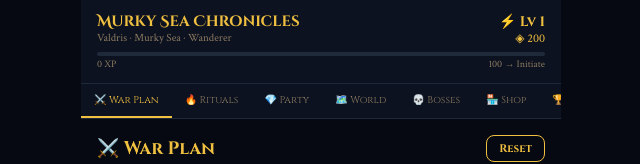
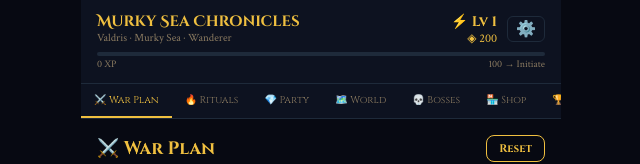
Before and after one commit to MurkySea/mazi-fieryfox, a React (Vite) app: page / in a window 1280 px wide. Shown: the top 164 px of the page, without its empty margins (319-959 px from the left). Built offline with nearby package versions, Linux system fonts and the light colour scheme.

Commit message:
Move Settings to header gear button so it's always visible
Removed Settings from the scrollable tab bar where it was hidden off-screen.
Added a ⚙️ toggle button in the top-right of the header instead.

https://claude.ai/code/session_01PueTQZ27a5TaVNHsL46uu3

```diff
--- a/src/App.jsx
+++ b/src/App.jsx
@@ -680,7 +680,6 @@ export default function App() {
     { id: 'bosses',   label: 'Bosses',   icon: '💀' },
     { id: 'shop',     label: 'Shop',     icon: '🏪' },
     { id: 'glory',    label: 'Glory',    icon: '🏆' },
-    { id: 'settings', label: 'Settings', icon: '⚙️' },
   ];
 
   const SHOP_CATALOG = [
@@ -702,9 +701,17 @@ export default function App() {
             <div style={{ fontFamily: 'Cinzel Decorative, serif', color: S.gold, fontSize: 15, lineHeight: 1.2 }}>Murky Sea Chronicles</div>
             <div style={{ fontSize: 11, color: S.textDim }}>Valdris · {state.player.name} · {curLevel.title}</div>
           </div>
-          <div style={{ textAlign: 'right' }}>
-            <div style={{ color: S.gold, fontFamily: 'Cinzel, serif', fontWeight: 700, fontSize: 14 }}>⚡ Lv {curLevel.level}</div>
-            <div style={{ color: S.gold, fontSize: 12 }}>◈ {state.player.gold}</div>
+          <div style={{ display: 'flex', alignItems: 'center', gap: 10 }}>
+            <div style={{ textAlign: 'right' }}>
+              <div style={{ color: S.gold, fontFamily: 'Cinzel, serif', fontWeight: 700, fontSize: 14 }}>⚡ Lv {curLevel.level}</div>
+              <div style={{ color: S.gold, fontSize: 12 }}>◈ {state.player.gold}</div>
+            </div>
+            <button onClick={() => set({ activeTab: state.activeTab === 'settings' ? 'warplan' : 'settings' })} style={{
+              background: state.activeTab === 'settings' ? S.gold : 'none',
+              border: `1px solid ${state.activeTab === 'settings' ? S.gold : S.border}`,
+              color: state.activeTab === 'settings' ? S.bg : S.textDim,
+              borderRadius: 6, padding: '4px 8px', cursor: 'pointer', fontSize: 16, lineHeight: 1,
+            }}>⚙️</button>
           </div>
         </div>
         <Bar pct={xpPct} color={S.gold} height={4} />
```
